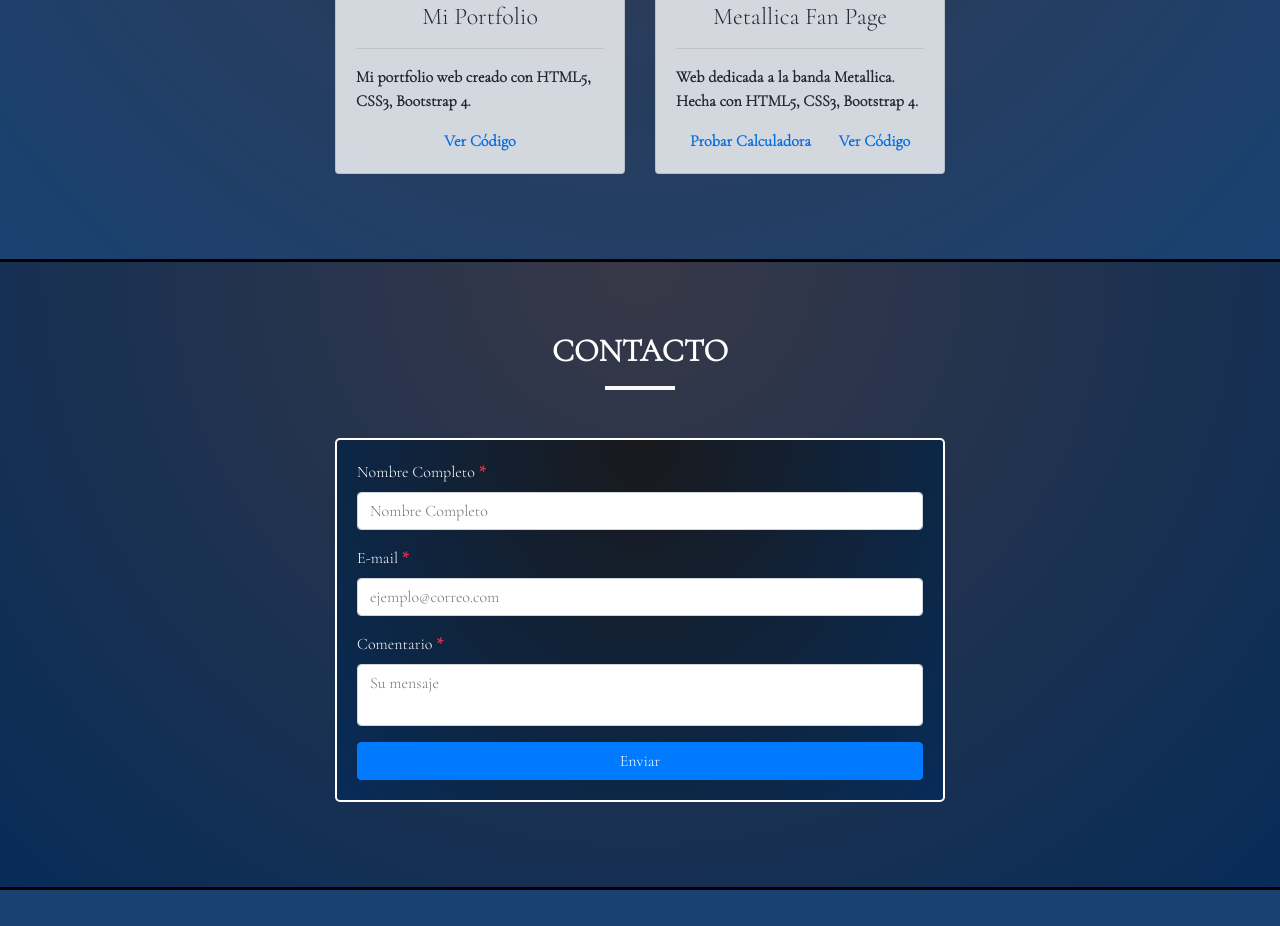
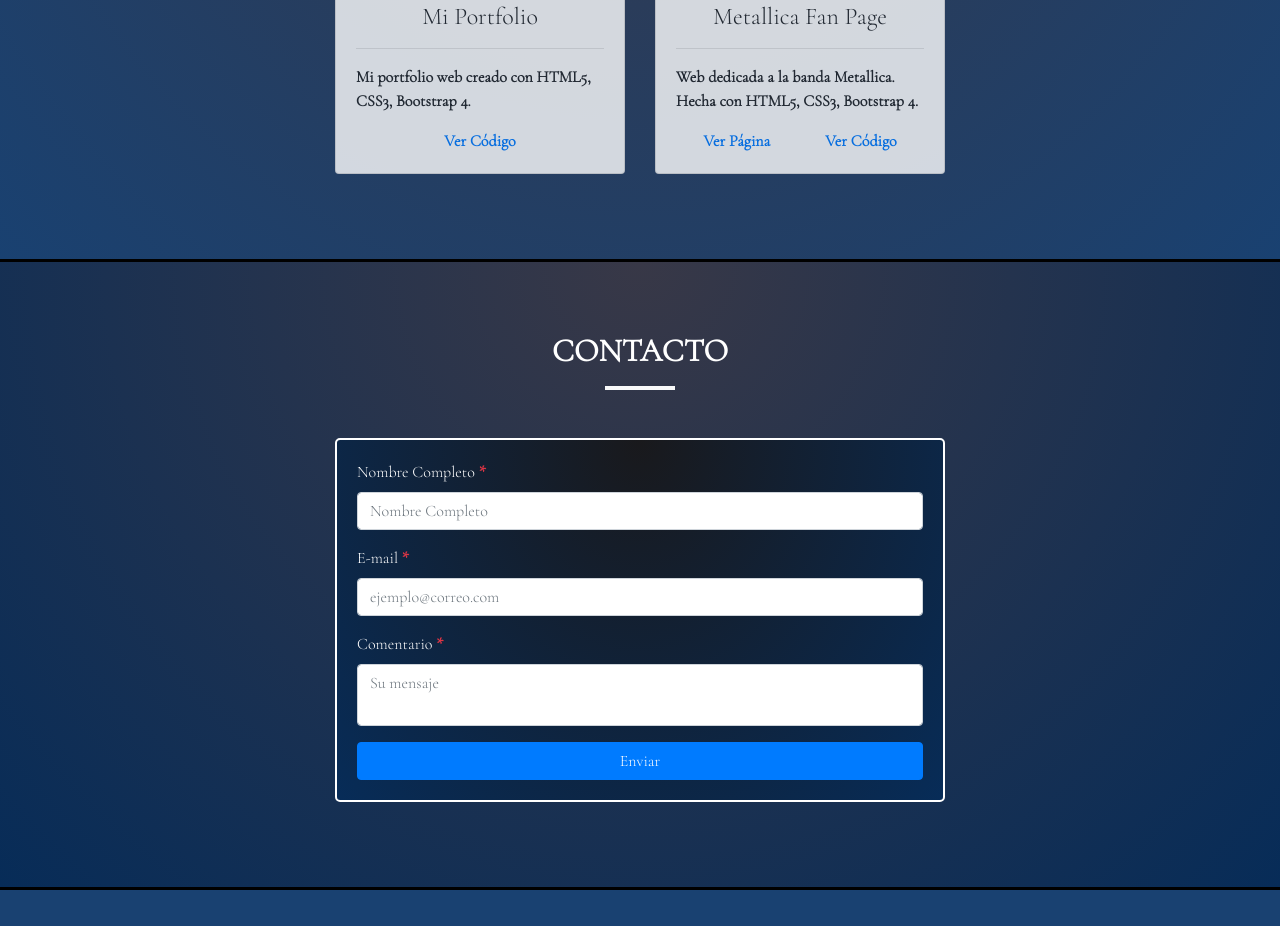
Before and after one commit to rodrigorousseaux/portfolio.github.io, a plain HTML site: page index.html in a window 1280 px wide. Shown: the part 2820-3746 px from the top of the page. Drawn offline with nearby package versions, Linux system fonts and the light colour scheme.

Commit message:
arregle el titulo del proyecto de metallica

```diff
--- a/index.html
+++ b/index.html
@@ -347,7 +347,7 @@
                                 Web dedicada a la banda Metallica. Hecha con HTML5, CSS3, Bootstrap 4.
                             </p>
                             <div class="d-flex justify-content-around">
-                                <a class="linkProyecto" href="https://rodrigorousseaux.github.io/metallica.github.io/" target="_blank">Probar Calculadora</a>
+                                <a class="linkProyecto" href="https://rodrigorousseaux.github.io/metallica.github.io/" target="_blank">Ver Página</a>
                                 <a class="linkProyecto" href="https://github.com/rodrigorousseaux/metallica.github.io" target="_blank">Ver Código</a>
                             </div>
 
```
